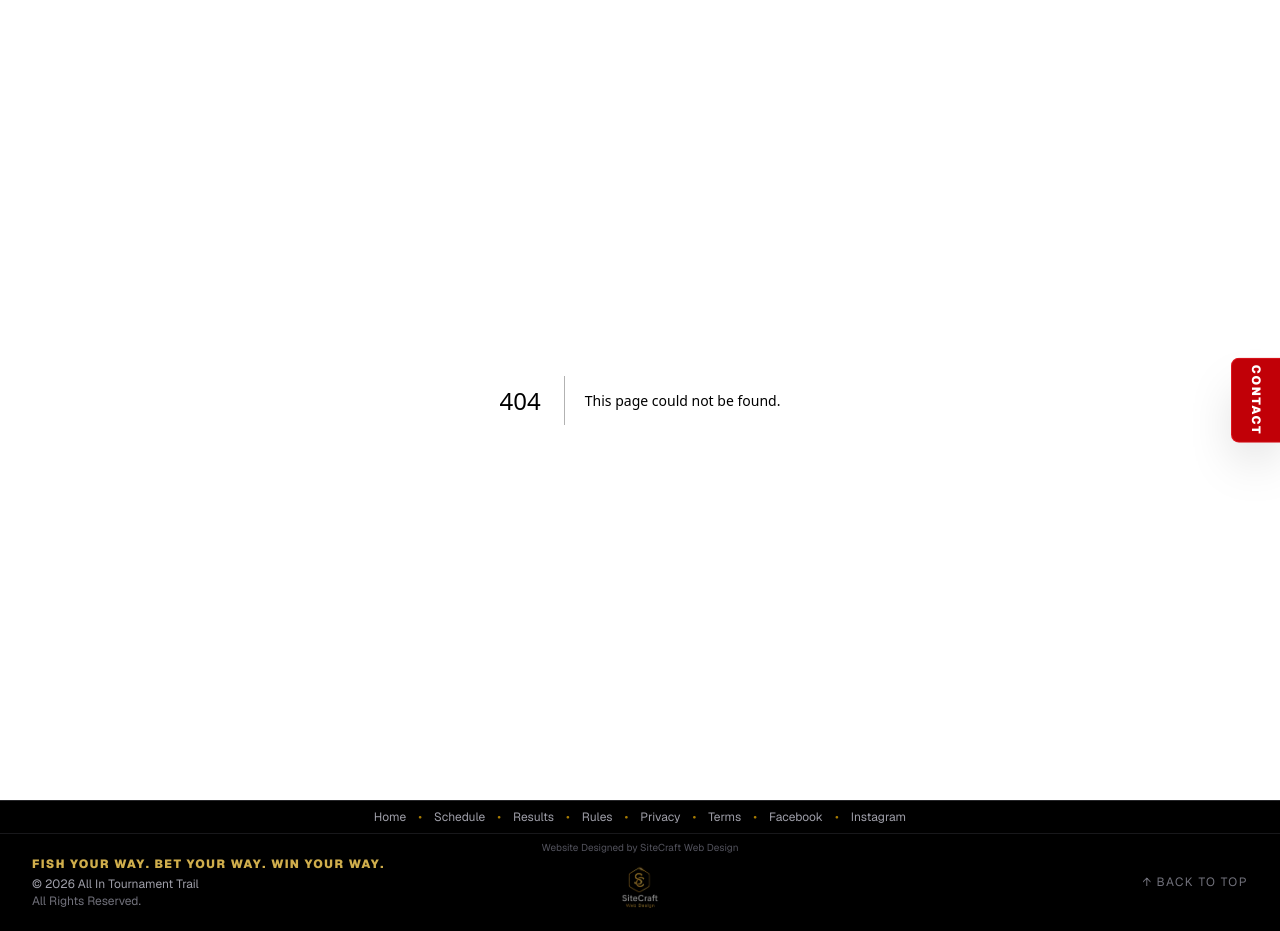
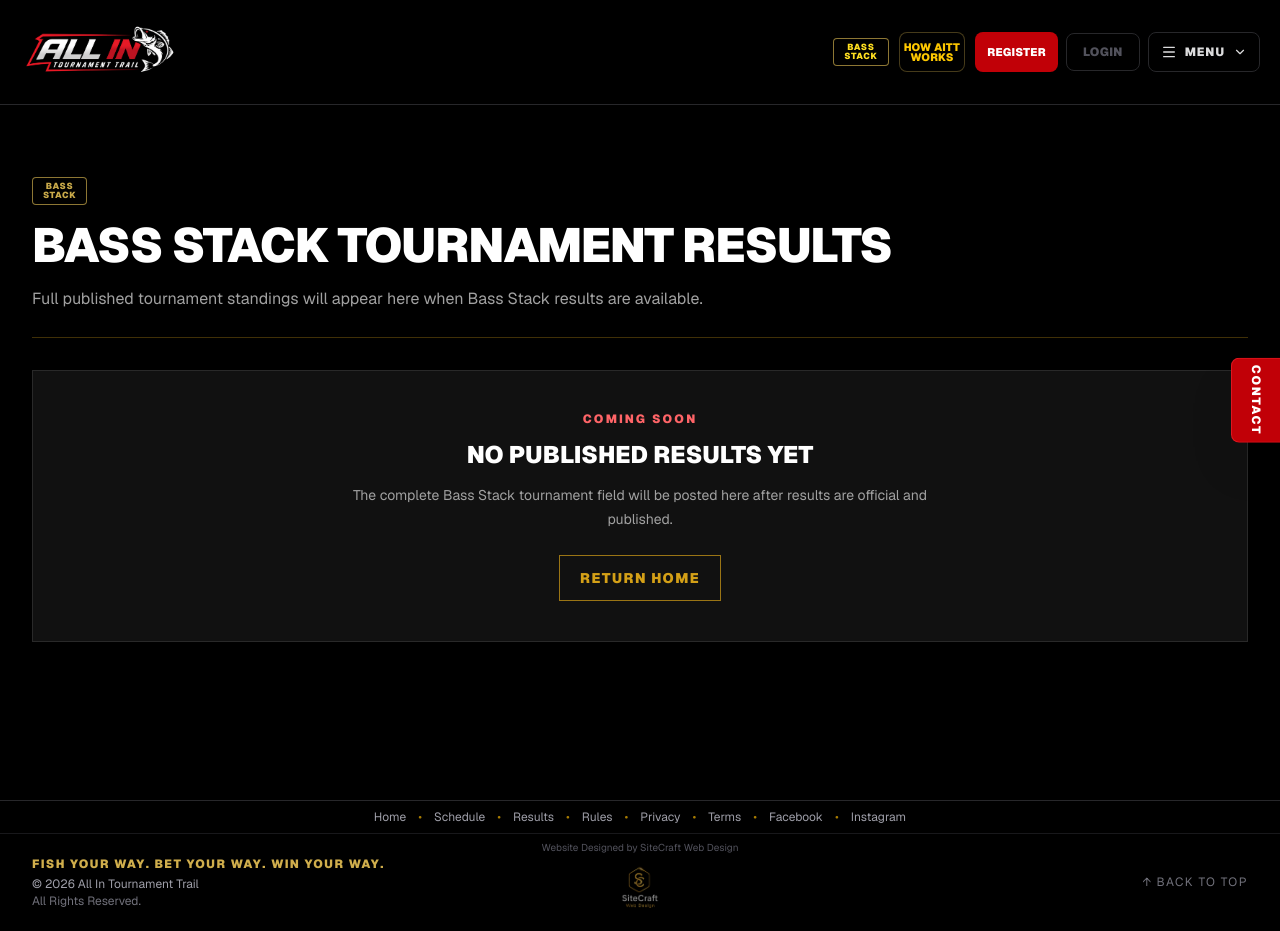
Before and after one commit to mikeshultz19/all-in-tournament-trail, a Next.js app: page /bass-stack/results in a window 1280 px wide. Before the commit this address had no page. Built offline with nearby package versions, Linux system fonts and the light colour scheme.

Commit message:
Bass Stack Scoretracker

```diff
--- /dev/null
+++ b/app/bass-stack/results/page.tsx
@@ -0,0 +1,61 @@
+import type { Metadata } from "next";
+import Link from "next/link";
+
+import Header from "@/components/Header";
+import { PUBLIC_PAGE_CONTAINER } from "@/config/layout";
+
+export const metadata: Metadata = {
+  title: "Bass Stack Tournament Results | All In Tournament Trail",
+  description:
+    "View published Bass Stack tournament standings from All In Tournament Trail.",
+  alternates: {
+    canonical: "/bass-stack/results",
+  },
+};
+
+export default function BassStackResultsPage() {
+  return (
+    <main className="min-h-screen overflow-x-hidden bg-black text-white">
+      <Header activeItem="Bass Stack" />
+
+      <section className="py-10 md:py-14">
+        <div className={PUBLIC_PAGE_CONTAINER}>
+          <div className="border-b border-[#D4A017]/30 pb-6">
+            <span className="inline-flex min-w-[54px] items-center justify-center rounded border border-[#c9aa4a]/70 bg-black/70 px-2.5 py-1 text-center text-[0.55rem] font-black uppercase leading-none tracking-[0.08em] text-[#c9aa4a]">
+              Bass
+              <br />
+              Stack
+            </span>
+
+            <h1 className="mt-4 text-3xl font-black uppercase tracking-tight text-white sm:text-4xl md:text-5xl">
+              Bass Stack Tournament Results
+            </h1>
+
+            <p className="mt-4 max-w-3xl text-base leading-7 text-neutral-400">
+              Full published tournament standings will appear here when Bass Stack results are available.
+            </p>
+          </div>
+
+          <section className="mt-8 border border-white/10 bg-[#111111] px-5 py-8 text-center sm:px-8 sm:py-10">
+            <p className="text-xs font-black uppercase tracking-[0.18em] text-red-400">
+              Coming Soon
+            </p>
+            <h2 className="mt-3 text-xl font-black uppercase text-white sm:text-2xl">
+              No Published Results Yet
+            </h2>
+            <p className="mx-auto mt-3 max-w-xl text-sm leading-6 text-neutral-400">
+              The complete Bass Stack tournament field will be posted here after results are official and published.
+            </p>
+
+            <Link
+              href="/"
+              className="mt-6 inline-flex min-h-11 items-center justify-center border border-[#D4A017]/70 px-5 py-3 text-sm font-black uppercase tracking-[0.1em] text-[#D4A017] transition hover:border-yellow-300 hover:text-yellow-300 focus-visible:outline-2 focus-visible:outline-offset-4 focus-visible:outline-[#D4A017]"
+            >
+              Return Home
+            </Link>
+          </section>
+        </div>
+      </section>
+    </main>
+  );
+}
--- a/components/DesktopHomePage.tsx
+++ b/components/DesktopHomePage.tsx
@@ -7,6 +7,7 @@
 import LatestTournamentNews from "@/components/LatestTournamentNews";
 import RegistrationInterest from "@/components/RegistrationInterest";
 import SponsorHome from "@/components/SponsorHome";
+import BassStackScoreTracker from "@/components/home/BassStackScoreTracker";
 import TournamentConditions from "@/components/TournamentConditions";
 import WinnersCircle from "@/components/WinnersCircle";
 
@@ -130,6 +131,8 @@
                 <SponsorHome sponsors={homepageSponsors} />
               </div>
 
+              <BassStackScoreTracker />
+
               <div className="min-w-0">
                 {featuredTournament && operations && weather ? (
                   <TournamentConditions
--- a/components/Header.tsx
+++ b/components/Header.tsx
@@ -29,8 +29,9 @@
 const mobileNavItems = [
   navItems[0],
   { label: "How AITT Works", href: "/how-it-works" },
+  navItems.at(-1)!,
+  ...navItems.slice(1, -1),
   { label: "Watch Live", href: "/watch" },
-  ...navItems.slice(1),
 ];
 
 const howAittWorksButtonClasses =
--- a/components/LatestTournamentNews.tsx
+++ b/components/LatestTournamentNews.tsx
@@ -52,7 +52,7 @@
           </div>
         ) : (
           <div className="grid gap-4">
-            {announcements.map((announcement) => (
+            {announcements.slice(0, 1).map((announcement) => (
               <article
                 key={announcement.id}
                 className="overflow-hidden border border-white/10 border-l-4 border-l-[#D4A017] bg-[#111111] px-5 py-5 sm:px-6"
--- a/components/MobileHomePage.tsx
+++ b/components/MobileHomePage.tsx
@@ -4,6 +4,7 @@
 import MobileLatestNews from "@/components/MobileLatestNews";
 import MobileFeaturedTournament from "@/components/MobileFeaturedTournament";
 import SponsorHome from "@/components/SponsorHome";
+import BassStackScoreTracker from "@/components/home/BassStackScoreTracker";
 import MobileWinnerCircle from "@/components/MobileWinnerCircle";
 import RegistrationInterest from "@/components/RegistrationInterest";
 import type { Announcement } from "@/types/announcement";
@@ -71,6 +72,8 @@
 
         <SponsorHome sponsors={homepageSponsors} />
 
+        <BassStackScoreTracker />
+
         <MobileWinnerCircle latestResults={latestResults} />
       </div>
     </section>
--- /dev/null
+++ b/components/home/BassStackScoreTracker.tsx
@@ -0,0 +1,71 @@
+import Link from "next/link";
+import { RadioTower } from "lucide-react";
+
+export default function BassStackScoreTracker() {
+  return (
+    <section
+      aria-labelledby="bass-stack-score-tracker-heading"
+      className="border border-white/10 bg-[#111111]"
+    >
+      <div className="flex items-center border-b border-red-900/40 bg-gradient-to-r from-red-950/55 via-[#17100f] to-black px-4 py-3 sm:px-5">
+        <div className="flex min-w-0 items-center gap-3">
+          <h2
+            id="bass-stack-score-tracker-heading"
+            className="shrink-0"
+          >
+            <span className="inline-flex min-w-[48px] items-center justify-center rounded border border-[#c9aa4a]/70 bg-black/70 px-2 py-1 text-center text-[0.48rem] font-black uppercase leading-none tracking-[0.08em] text-[#c9aa4a] sm:min-w-[54px] sm:px-2.5 sm:text-[0.55rem]">
+              Bass
+              <br />
+              Stack
+            </span>
+            <span className="sr-only">Bass Stack Score Tracker</span>
+          </h2>
+
+          <div className="flex min-w-0 items-center gap-2">
+            <span className="text-[0.55rem] font-black uppercase tracking-[0.14em] text-[#c9aa4a] sm:text-[0.62rem]">
+              AITT
+            </span>
+            <span className="relative inline-flex items-center gap-1.5 whitespace-nowrap pb-1 text-[0.72rem] font-black leading-none tracking-[0.02em] text-white sm:text-sm">
+              <span
+                aria-hidden="true"
+                className="size-1.5 shrink-0 rounded-full bg-red-500 shadow-[0_0_6px_rgba(239,68,68,0.55)] motion-safe:animate-pulse"
+              />
+              Live ScoreTracker
+              <span
+                aria-hidden="true"
+                className="absolute inset-x-0 bottom-0 h-px bg-gradient-to-r from-red-600/80 via-[#c9aa4a]/50 to-transparent"
+              />
+            </span>
+          </div>
+        </div>
+      </div>
+
+      <div className="px-4 py-4 sm:px-5">
+        <div className="grid grid-cols-[3rem_minmax(0,1fr)_5.5rem] border-y border-white/10 text-[0.62rem] font-black uppercase tracking-[0.12em] text-neutral-500">
+          <span className="py-2">Place</span>
+          <span className="py-2">Angler / Team</span>
+          <span className="py-2 text-right">Total Weight</span>
+        </div>
+
+        <div className="grid grid-cols-[3rem_minmax(0,1fr)_5.5rem] items-center py-3 text-sm text-neutral-400">
+          <span aria-hidden="true">—</span>
+          <span className="font-bold text-white">Squaw Creek — Feb 14, 2027</span>
+          <span className="text-right font-black tabular-nums text-[#D4A017]">—</span>
+        </div>
+
+        <div className="flex flex-col gap-3 border-t border-white/10 pt-3 min-[420px]:flex-row min-[420px]:items-center min-[420px]:justify-between">
+          <p className="inline-flex items-center gap-2 text-xs font-bold uppercase tracking-[0.08em] text-neutral-400">
+            <RadioTower aria-hidden="true" className="size-4 shrink-0 text-red-500" />
+            Tune in live
+          </p>
+          <Link
+            href="/bass-stack/results"
+            className="inline-flex min-h-11 shrink-0 items-center text-xs font-black uppercase tracking-[0.1em] text-[#D4A017] transition hover:text-yellow-300 focus-visible:outline-2 focus-visible:outline-offset-2 focus-visible:outline-[#D4A017]"
+          >
+            View All →
+          </Link>
+        </div>
+      </div>
+    </section>
+  );
+}
--- a/components/home/FeaturedSponsor.tsx
+++ b/components/home/FeaturedSponsor.tsx
@@ -62,7 +62,7 @@
       target="_blank"
       rel="noopener noreferrer"
       aria-label={`Visit ${sponsor.name} website (opens in a new tab)`}
-      className="flex size-full cursor-pointer items-center justify-center opacity-85 grayscale-0 transition-[opacity,filter] hover:opacity-100 hover:grayscale-0 focus-visible:opacity-100 focus-visible:grayscale-0 focus-visible:outline-2 focus-visible:outline-offset-4 focus-visible:outline-[#D4A017] sm:grayscale"
+      className="flex size-full cursor-pointer items-center justify-center opacity-85 transition-[opacity,filter] hover:opacity-100 focus-visible:opacity-100 focus-visible:outline-2 focus-visible:outline-offset-4 focus-visible:outline-[#D4A017]"
     >
       {logo}
     </a>
```
Also changed, not shown: 1 other file (tests, documents, lock files or other folders).
